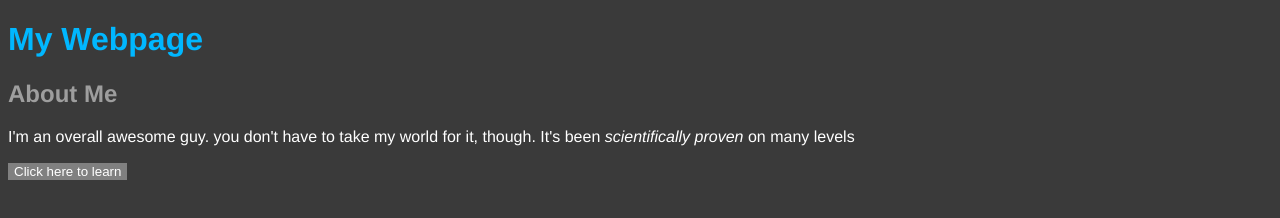
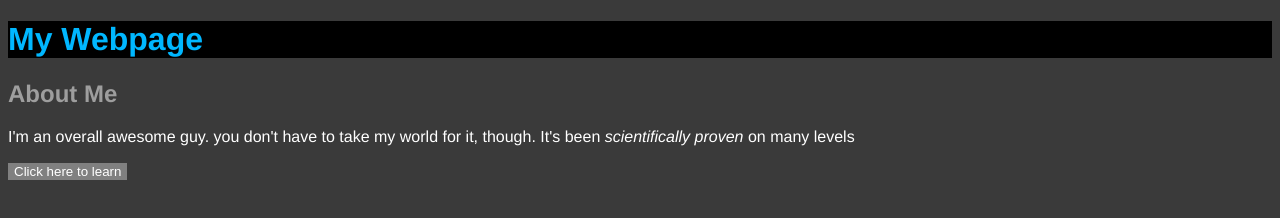
Before and after one commit to minnieT/web-development-for-beginners, a plain HTML site: page index.html in a window 1280 px wide. Drawn offline with Linux system fonts and the light colour scheme.

Commit message:
added background color

```diff
--- a/index.html
+++ b/index.html
@@ -10,11 +10,12 @@
 
             }
             h1 {
-                Color:rgb(0,183,255)
+                background :black;
+                Color:rgb(0,183,255);
 
             }
             h2 {
-               color:rgb(158,158,158)
+               color:rgb(158,158,158);
             }
             button{
                 background:grey;
```
